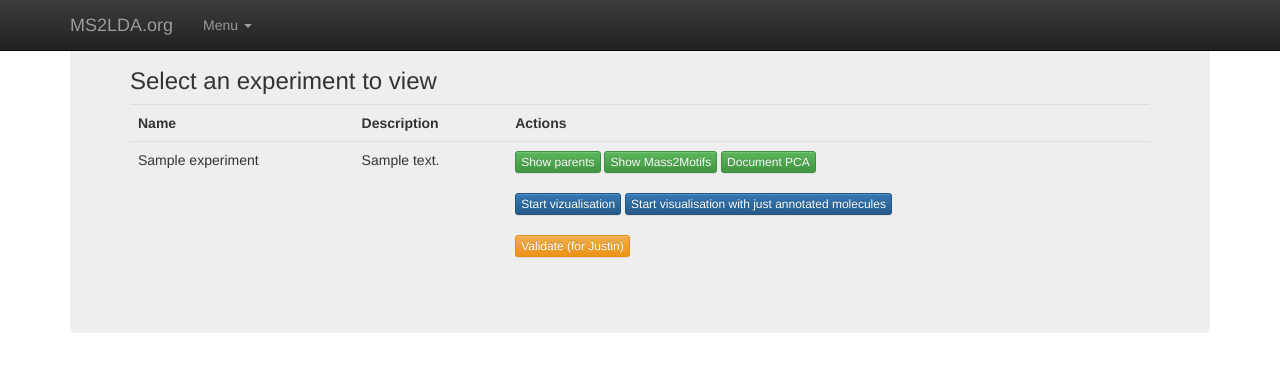
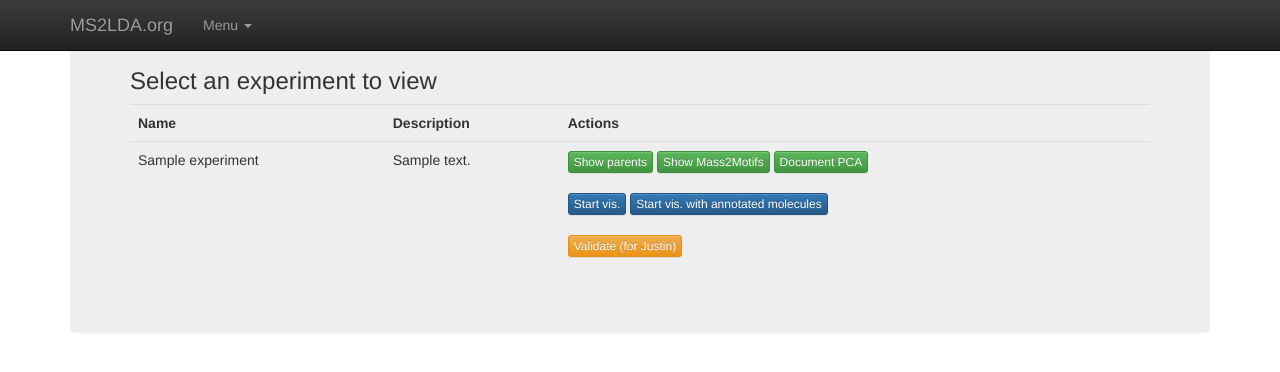
Before and after one commit to glasgowcompbio/ms2ldaviz, a Django app: page /basicviz/ in a window 1280 px wide. Shown: the top 372 px of the page. Run offline with Django 3.2, Linux system fonts and the light colour scheme; tables that the repository leaves empty hold one stand-in row (values such as "Sample post"); some libraries are stand-ins or nearby versions.

Commit message:
Shortened button labels.

```diff
--- a/ms2ldaviz/templates/basicviz/basicviz.html
+++ b/ms2ldaviz/templates/basicviz/basicviz.html
@@ -16,8 +16,8 @@
     <a href="/basicviz/view_mass2motifs/{{experiment.id}}" class="btn btn-xs btn-success" role="button">Show Mass2Motifs</a>
 	<a href="/basicviz/document_pca/{{experiment.id}}" class = "btn btn-xs btn-success" role="button">Document PCA</a>
 	<br/><br/>
-	<a href="/basicviz/start_viz/{{experiment.id}}" class="btn btn-xs btn-primary" role="button">Start vizualisation</a>
-    <a href="/basicviz/start_annotated_viz/{{experiment.id}}" class = "btn btn-xs btn-primary" role="button">Start visualisation with just annotated molecules</a>
+	<a href="/basicviz/start_viz/{{experiment.id}}" class="btn btn-xs btn-primary" role="button">Start vis.</a>
+    <a href="/basicviz/start_annotated_viz/{{experiment.id}}" class = "btn btn-xs btn-primary" role="button">Start vis. with annotated molecules</a>
 	<br/><br/>
     <a href="/basicviz/validation/{{experiment.id}}" class="btn btn-xs btn-warning" role="button">Validate (for Justin)</a>
     </td></tr>
```
